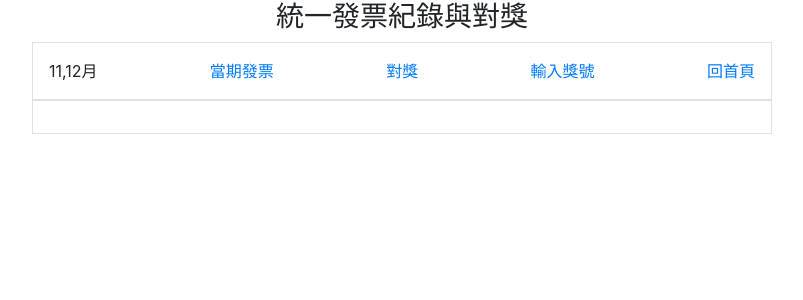
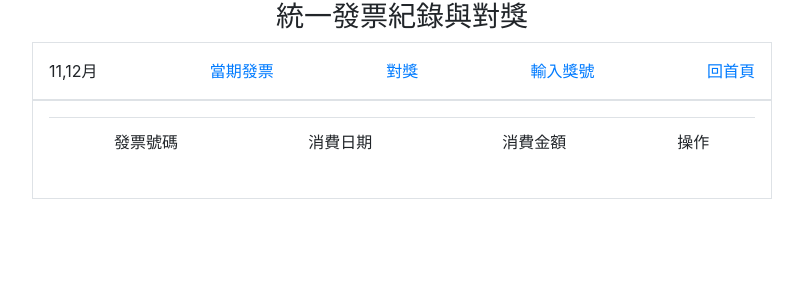
Before and after one commit to wdaweb/invoice-mackliu-1, a PHP site: page /?do=invoice_list in a window 1280 px wide. Shown: the top 300 px of the page, without its empty margins (238-1041 px from the left). Run offline with PHP 8.4, Linux system fonts and the light colour scheme; data that the repository does not hold is empty.

Commit message:
美化發票清單的畫面及增加要顯示的欄位內容

```diff
--- a/index.php
+++ b/index.php
@@ -13,7 +13,7 @@
 <h3 class="text-center">統一發票紀錄與對獎</h3>
 
 <div class="container">
-    <div class="col-8 d-flex justify-content-between p-3 mx-auto border">
+    <div class="col-lg-8 col-md-12 d-flex justify-content-between p-3 mx-auto border">
     <?php
         $month=[
             1=>"1,2月",
@@ -42,7 +42,7 @@
         </div>
     </div>
 
-    <div class="col-8 d-flex p-3 mx-auto border">
+    <div class="col-lg-8 col-md-12  d-flex p-3 mx-auto border">
     <?php
 
         if(isset($_GET['do'])){
--- a/invoice_list.php
+++ b/invoice_list.php
@@ -1,12 +1,32 @@
 <?php
 include_once "base.php";
 
-$sql="select * from `invoices`";
+$sql="select * from `invoices` order by date desc";
 
 $rows=$pdo->query($sql)->fetchAll();
 
-foreach($rows as $row){
-echo $row['code'].$row['number']."<br>";
-}
+?>
 
-?>
+<table class="table text-center">
+    <tr>
+        <td>發票號碼</td>
+        <td>消費日期</td>
+        <td>消費金額</td>
+        <td>操作</td>
+    </tr>
+    <?php
+    foreach($rows as $row){
+    ?>
+    <tr>
+        <td><?=$row['code'].$row['number'];?></td>
+        <td><?=$row['date'];?></td>
+        <td><?=$row['payment'];?></td>
+        <td>
+            <button class="btn btn-sm btn-primary">編輯</button>
+            <button class="btn btn-sm btn-danger">刪除</button>
+        </td>
+    </tr>
+    <?php
+    }
+    ?>
+</table>
```
